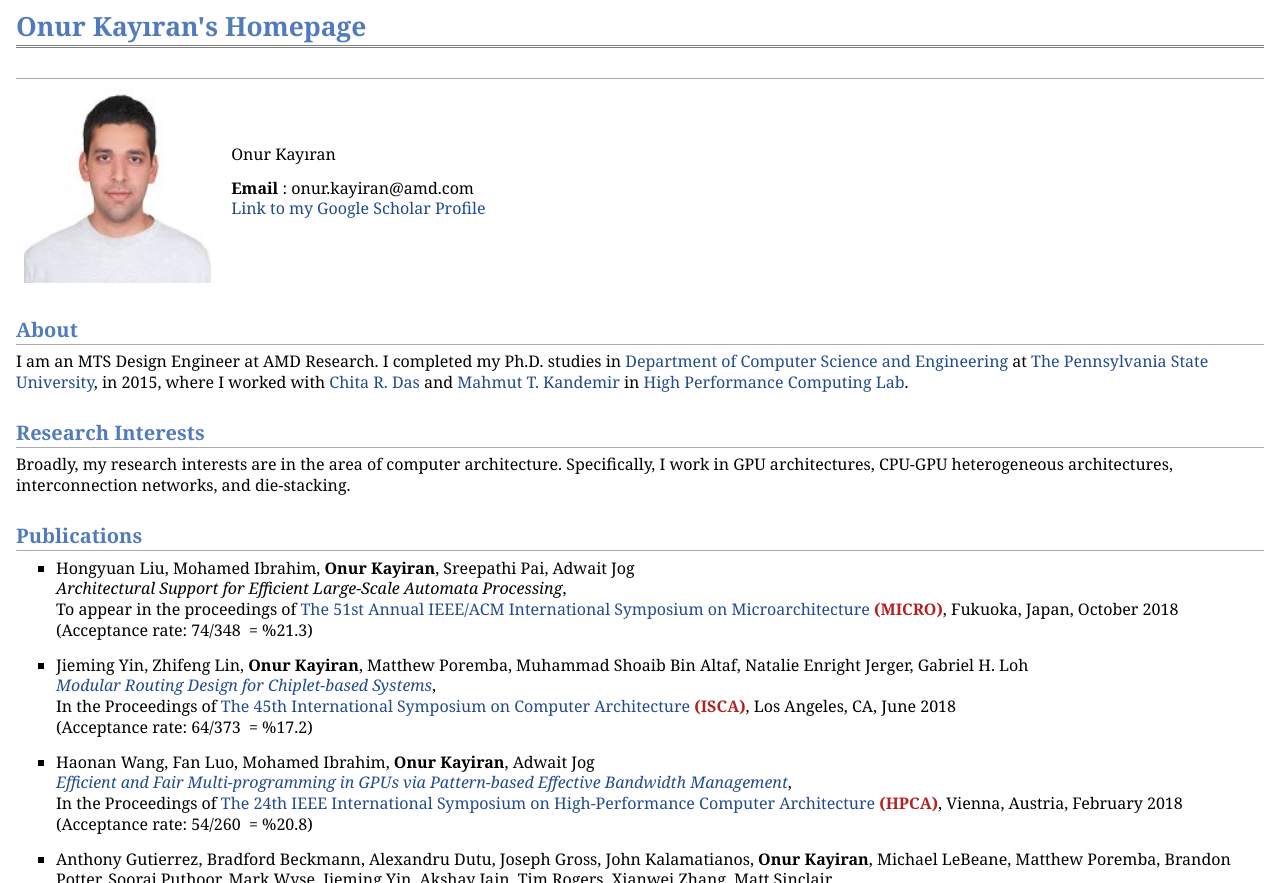
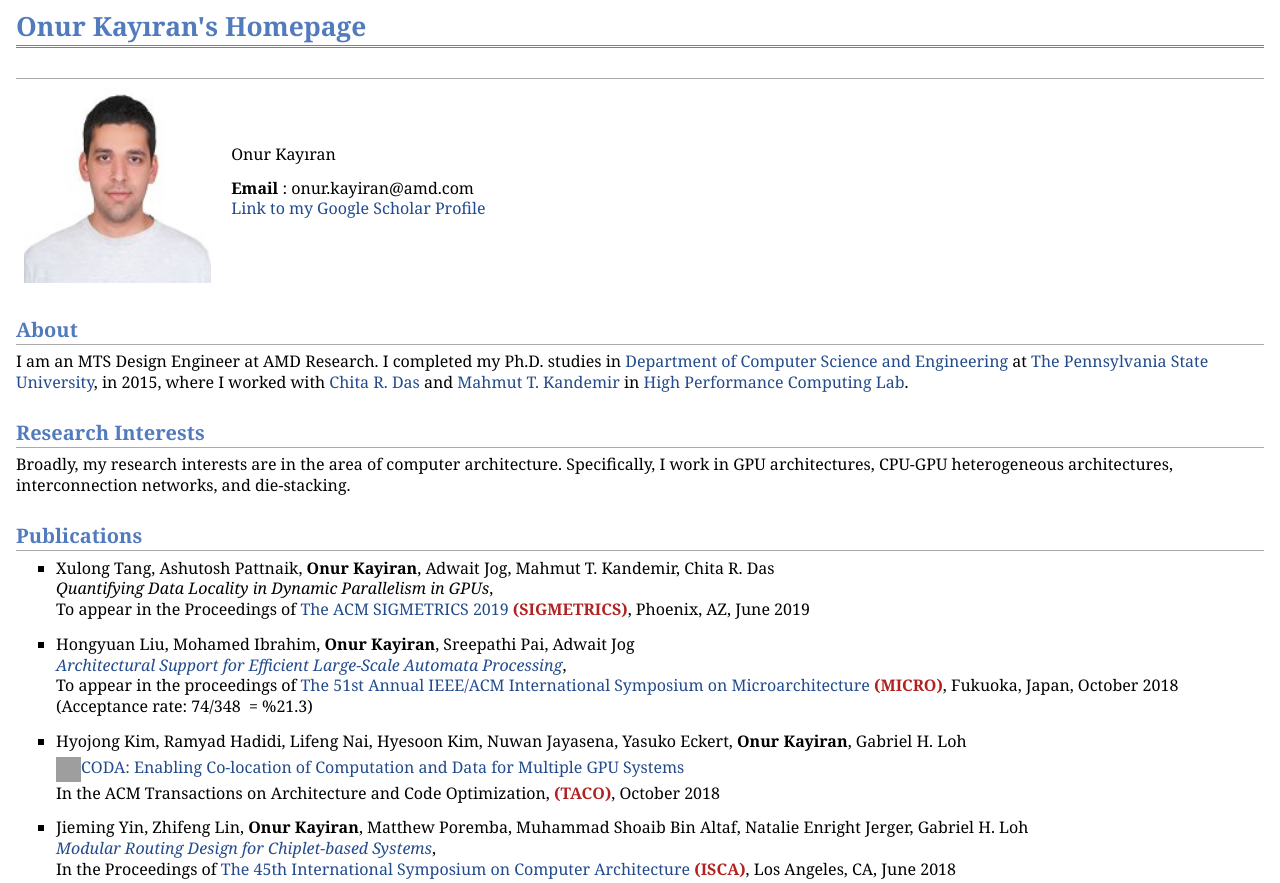
Before and after one commit to okayiran/okayiran.github.io, a plain HTML site: page index.html in a window 1280 px wide. Shown: the top 883 px of the page. Drawn offline with Linux system fonts and the light colour scheme; grey boxes are pictures that could not be loaded.

Commit message:
TACO paper, MICRO 2018 pdf, and SIGMETRICS 2019 acceptance

```diff
--- a/index.html
+++ b/index.html
@@ -43,12 +43,27 @@ Specifically, I work in GPU architectures, CPU-GPU heterogeneous architectures,
 interconnection networks, and die-stacking.</p>
 <h2>Publications</h2>
 <ul>
+<li><p>Xulong Tang, Ashutosh Pattnaik, <b>Onur Kayiran</b>, Adwait Jog, Mahmut T. Kandemir, Chita R. Das <br />
+
+<i>Quantifying Data Locality in Dynamic Parallelism in GPUs</i>, <br />
+To appear in the Proceedings of <a href="http://www.sigmetrics.org/sigmetrics2019/">The ACM SIGMETRICS 2019</a>
+<b><span style="color: FireBrick ">(SIGMETRICS)</span></b>, Phoenix, AZ, June 2019 <br />
+</p>
+</li>
+</ul>
+<ul>
 <li><p>Hongyuan Liu, Mohamed Ibrahim, <b>Onur Kayiran</b>, Sreepathi Pai, Adwait Jog <br />
-
-<i>Architectural Support for Efficient Large-Scale Automata Processing</i>, <br />
+<a href="docs/pdf/AP-MICRO2018.pdf"><i>Architectural Support for Efficient Large-Scale Automata Processing</i></a>, <br />
 To appear in the proceedings of <a href="https://www.microarch.org/micro51/">The 51st Annual IEEE/ACM International Symposium on Microarchitecture</a>
 <b><span style="color: FireBrick ">(MICRO)</span></b>, Fukuoka, Japan, October 2018 <br />
 (Acceptance rate: 74/348 &nbsp;= %21.3) <br /></p>
+</li>
+</ul>
+<ul>
+<li><p>Hyojong Kim, Ramyad Hadidi, Lifeng Nai, Hyesoon Kim, Nuwan Jayasena, Yasuko Eckert, <b>Onur Kayiran</b>, Gabriel H. Loh <br />
+<a href=""><div class="acmdlitem" id="item3232521"><img src="http://dl.acm.org/images/oa.gif" width="25" height="25" border="0" alt="ACM DL Author-ize service" style="vertical-align:middle"/><a href="https://dl.acm.org/authorize?N669879" title="CODA: Enabling Co-location of Computation and Data for Multiple GPU Systems">CODA: Enabling Co-location of Computation and Data for Multiple GPU Systems</a><div style="margin-left:25px"></div></a>
+In the ACM Transactions on Architecture and Code Optimization,
+<b><span style="color: FireBrick ">(TACO)</span></b>, October 2018 <br /></p>
 </li>
 </ul>
 <ul>
@@ -340,7 +355,7 @@ TR-CSE-2012-006, CSE-Penn State Tech Report, Sept 2012 <br />
 <a href="http://www.informatik.uni-trier.de/~ley/pers/hd/k/Kayiran:Onur.html">DBLP</a> <br /></p>
 <div id="footer">
 <div id="footer-text">
-Page generated 2018-07-18 11:09:30 EDT, by <a href="http://jemdoc.jaboc.net/">jemdoc</a>.
+Page generated 2018-10-09 21:22:06 EDT, by <a href="http://jemdoc.jaboc.net/">jemdoc</a>.
 </div>
 </div>
 </div>
```
Also changed, not shown: 2 other files.
